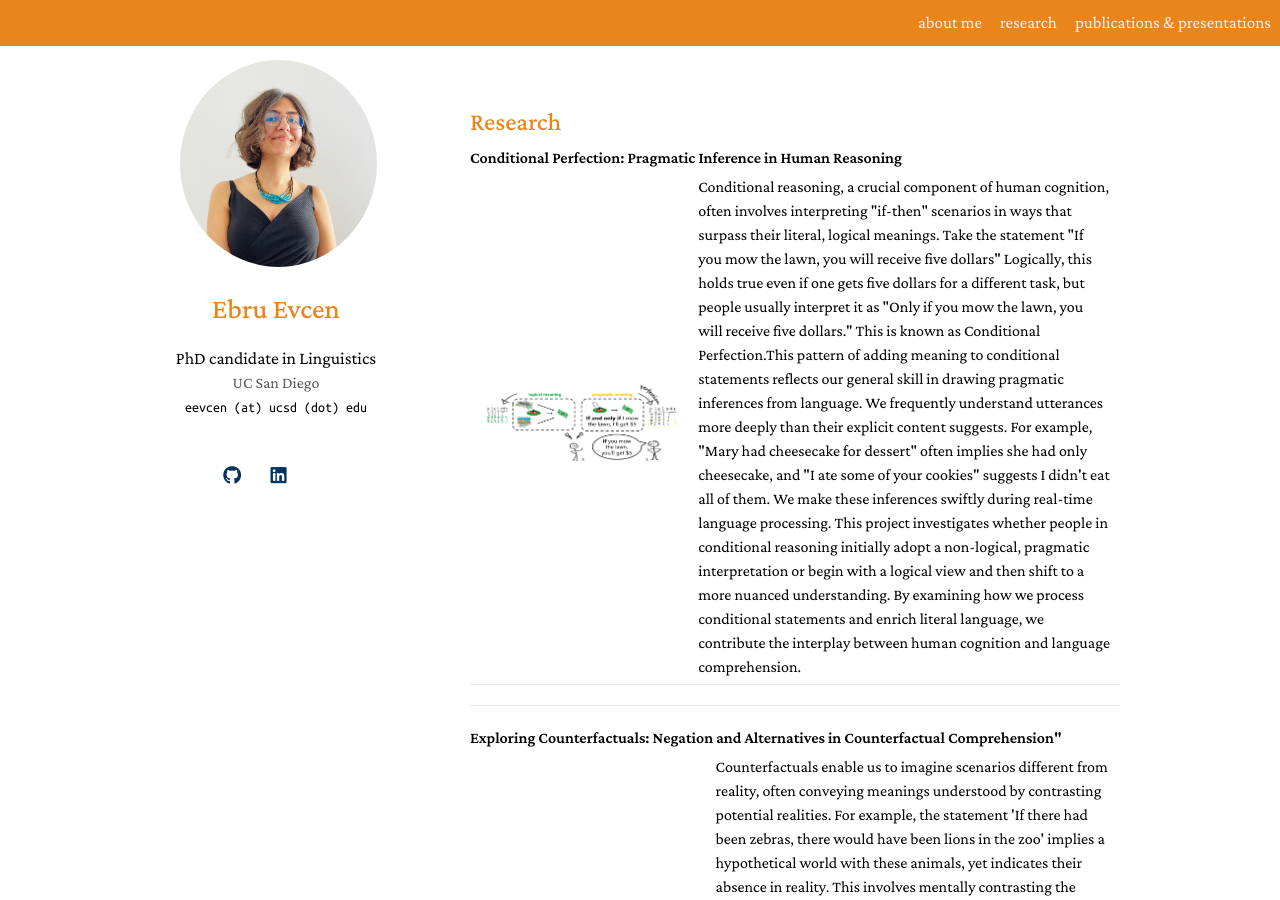
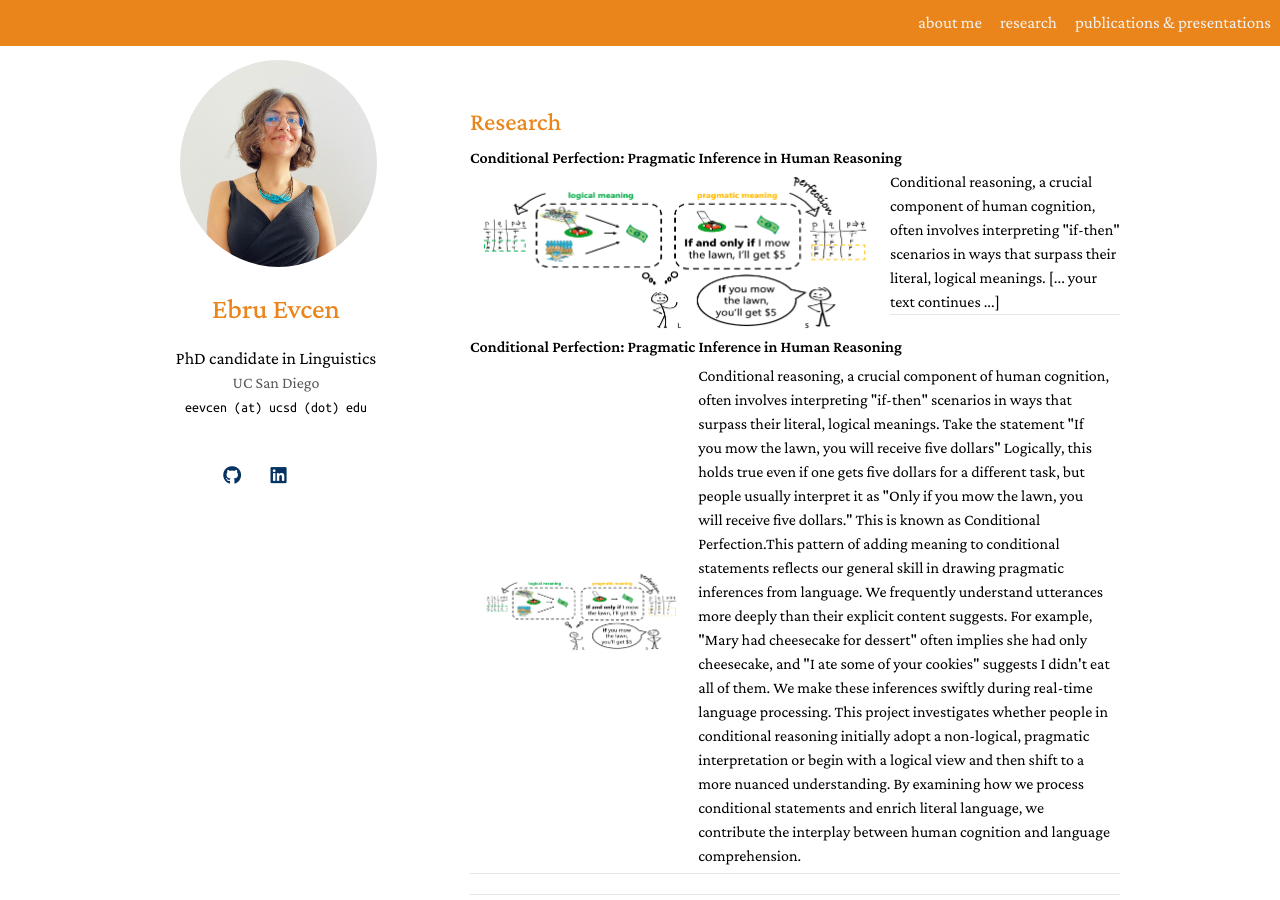
Before and after one commit to ebruevcen/ebruevcen.github.io, a Jekyll site: the page built from research.md, in a window 1280 px wide and 900 px high. Built offline with Jekyll 4.4.1, drawn with Linux system fonts in a browser that asks for light colours; nearby versions of some CDN libraries; library files that are not in the unit come from our copies; a style sheet for code colours, icons or effects is not loaded.

Commit message:
Update research.md

```diff
--- a/research.md
+++ b/research.md
@@ -7,7 +7,14 @@ permalink: /research/
 
 <h2 style="margin: 60px 0px 10px;">Research</h2>
 
+<h4 style="margin:0 0 0;">Conditional Perfection: Pragmatic Inference in Human Reasoning</h4>
 
+<div>
+    <img src="../assets/img/conditionals.png" alt="conditional perfection" style="float: left; margin-right: 20px; width: 400px;" />
+    Conditional reasoning, a crucial component of human cognition, often involves interpreting "if-then" scenarios in ways that surpass their literal, logical meanings. [... your text continues ...]
+</div>
+
+---
 <h4 style="margin:0 0 0;">Conditional Perfection: Pragmatic Inference in Human Reasoning</h4>
 
 <table>
```
